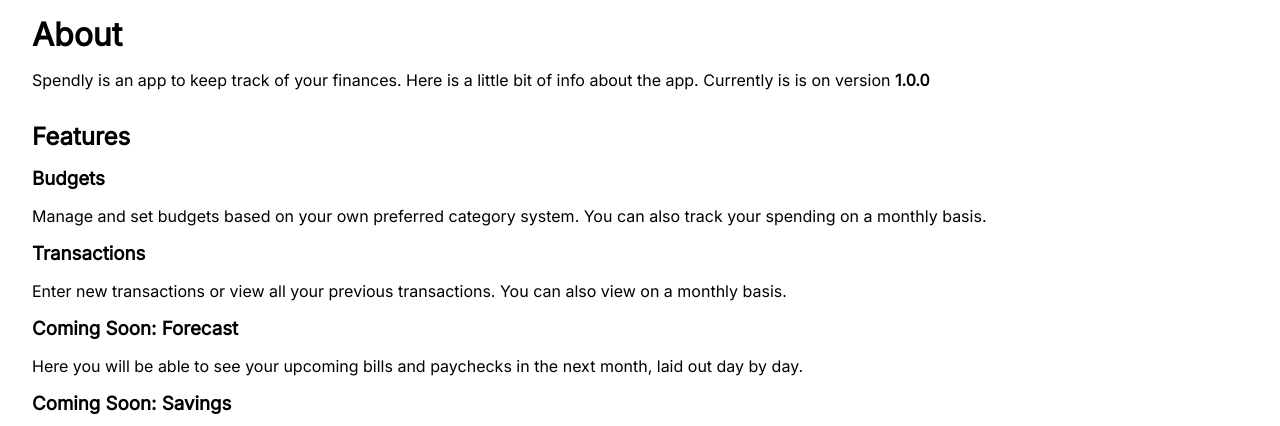
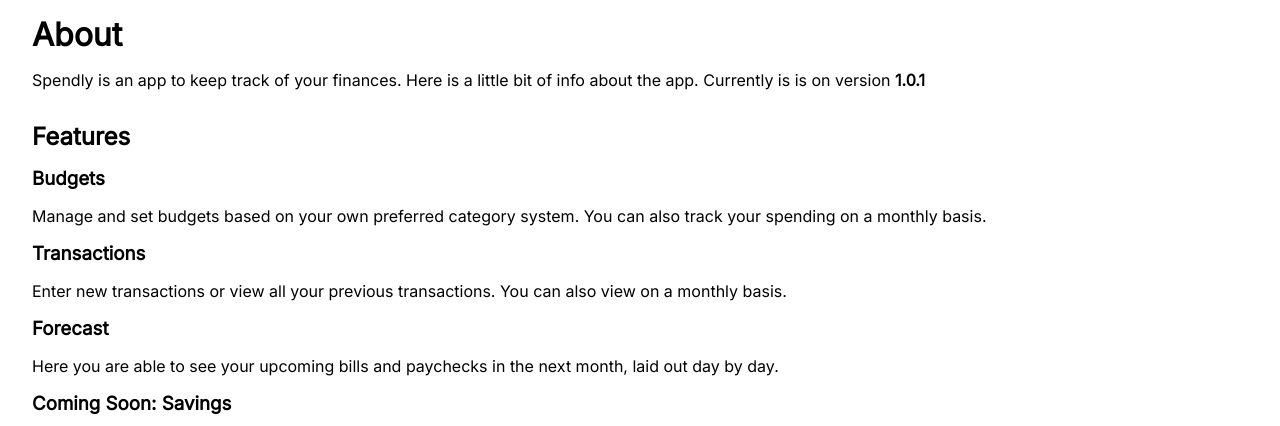
Before and after one commit to kaye360/money-tracker, a React (Create React App) app: page /about in a window 1280 px wide. Shown: the part 440-866 px from the top of the page. Built offline with nearby package versions, Linux system fonts and the light colour scheme; no server answers.

Commit message:
minor change

```diff
--- a/src/components/forecast/ListForecastEntries.js
+++ b/src/components/forecast/ListForecastEntries.js
@@ -74,7 +74,7 @@
 
     <div className='forecast-days-wrapper'>
       {
-        calendar.map( (day) =>{
+        calendar.map( day =>{
 
           const entriesToday = getTodaysEntries({day, forecastEntries})
 
--- a/src/views/About.js
+++ b/src/views/About.js
@@ -39,7 +39,7 @@
         <h1>About</h1>
 
         <p>
-          Spendly is an app to keep track of your finances. Here is a little bit of info about the app. Currently is is on version <strong>1.0.0</strong>
+          Spendly is an app to keep track of your finances. Here is a little bit of info about the app. Currently is is on version <strong>1.0.1</strong>
         </p>
       </div>
 
@@ -57,8 +57,8 @@
         </div>
 
         <div className='about-card'>
-          <h3>Coming Soon: Forecast</h3>
-          <p> Here you will be able to see your upcoming bills and paychecks in the next month, laid out day by day.</p>
+          <h3>Forecast</h3>
+          <p> Here you are able to see your upcoming bills and paychecks in the next month, laid out day by day.</p>
         </div>
 
         <div className='about-card'>
```
